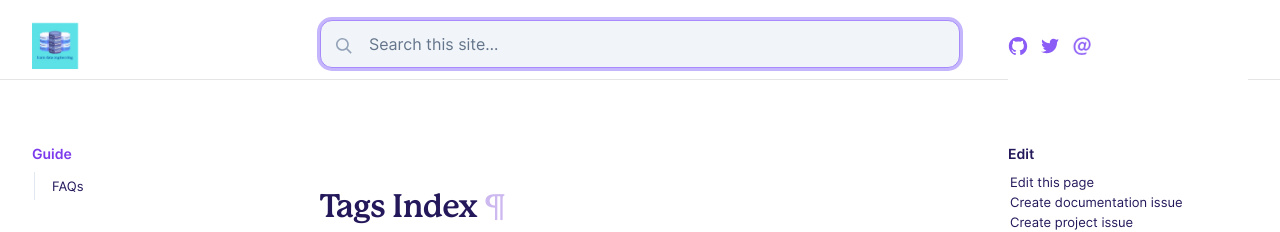
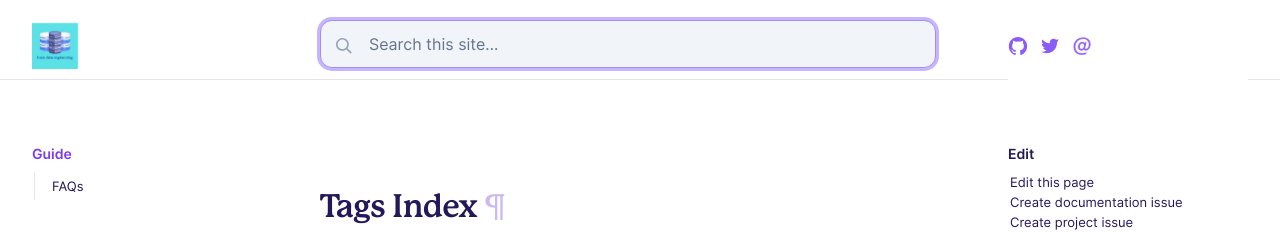
Before and after one commit to learndataengineering/learndataengineering.guide, a Jekyll site: the page built from pages/tags.html, in a window 1280 px wide. Shown: the top 232 px of the page. Built offline with Jekyll 4.4.1, drawn with Linux system fonts in a browser that asks for light colours.

Commit message:
Adjust the search bar position in header

```diff
--- a/_layouts/default.html
+++ b/_layouts/default.html
@@ -11,7 +11,7 @@
                   <path d="M12.9 14.32a8 8 0 1 1 1.41-1.41l5.35 5.33-1.42 1.42-5.33-5.34zM8 14A6 6 0 1 0 8 2a6 6 0 0 0 0 12z"></path>
                </svg>
 
-               <div id="docsearch">
+               <div id="docsearch" class="DocSearch-Button-Container">
                      <span class="DocSearch-Button-Container td-search-input">
                       <input type="search" class="DocSearch DocSearch-Button td-search-input"
                              aria-label="Search" name="q" id="search-input" placeholder="Search this site…"  style="margin-top:20px" autofocus>
```
